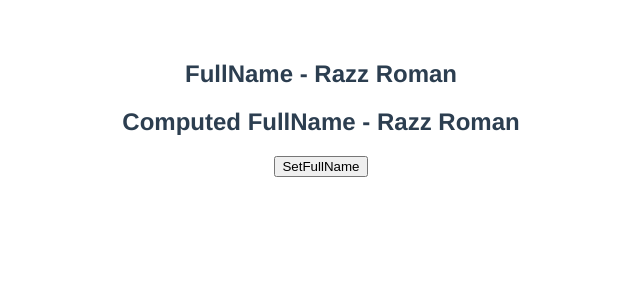
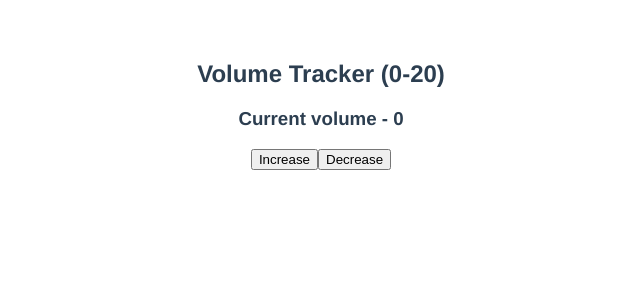
Before and after one commit to roman-ojha/vue, a Vue app in the folder Class/: page / in a window 1280 px wide. Shown: the top 300 px of the page, without its empty margins (319-959 px from the left). Built offline with nearby package versions, Linux system fonts and the light colour scheme.

Commit message:
docs(tutorial): Watchers

```diff
--- a/Class/src/App.vue
+++ b/Class/src/App.vue
@@ -3,7 +3,7 @@
 </template>
 
 <script>
-import Application from "./Topic_Wise/26_Computed_getter_and_setter/App.vue";
+import Application from "./Topic_Wise/27_Watchers/App.vue";
 
 export default {
   name: "App",
--- /dev/null
+++ b/Class/src/Topic_Wise/27_Watchers/App.vue
@@ -0,0 +1,65 @@
+<template>
+  <h2>Volume Tracker (0-20)</h2>
+  <h3>Current volume - {{ volume }}</h3>
+
+  <div>
+    <button
+      @click="
+        if (volume < 20) {
+          volume += 2;
+        }
+      "
+    >
+      Increase
+    </button>
+    <button
+      @click="
+        if (volume > 0) {
+          volume -= 2;
+        }
+      "
+    >
+      Decrease
+    </button>
+  </div>
+
+  <!-- now we want to add a functionality where if the user increase volume above 16 then we want to alert user for that watcher helps us with this requirement -->
+</template>
+<script>
+export default {
+  name: "App",
+  data() {
+    return {
+      volume: 0,
+    };
+  },
+  methods: {},
+  computed: {},
+  // now here this object can contain 'watch' property as well
+  watch: {
+    // the keys in this object correspond to tha data or computed properties that you want to watch in value
+    // in our example we want to watch 'volume' property
+    volume(newValue, previousValue) {
+      // this function will get called whenever the 'volume' property value get changed
+      // this function automatically get the updated value and previous value as and argument
+      if (newValue === 16 && newValue > previousValue) {
+        // here we only want to alert user if user is increase volume not while user is decreasing volume
+        alert(
+          "Listening ro a high volume for a long time may damage you hearing"
+        );
+      }
+    },
+  },
+};
+</script>
+
+<style>
+#app {
+  font-family: Avenir, Helvetica, Arial, sans-serif;
+  -webkit-font-smoothing: antialiased;
+  -moz-osx-font-smoothing: grayscale;
+  /* text-align: center; */
+  color: #2c3e50;
+  margin-top: 60px;
+}
+</style>
```
Also changed, not shown: Class/src/Topic_Wise/27_Watchers/27_Watchers.txt (added).
